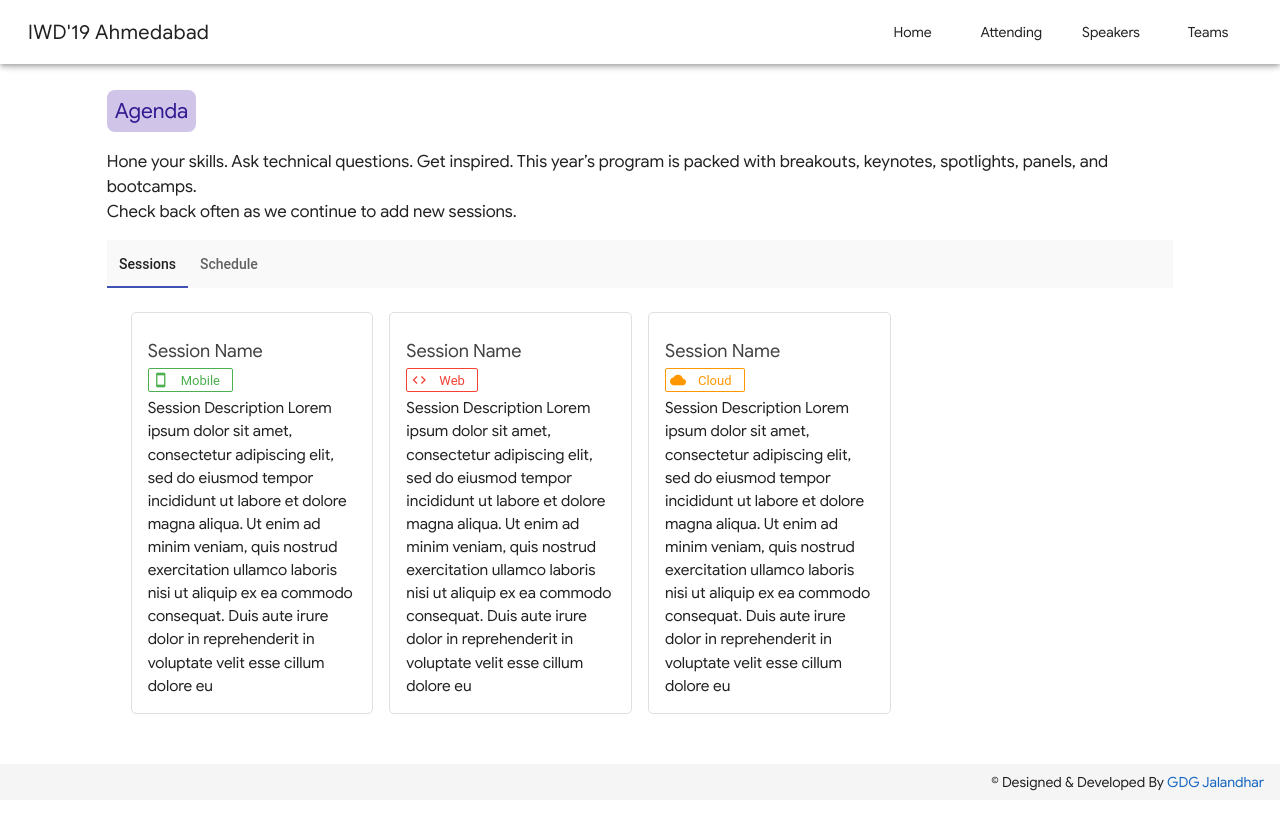
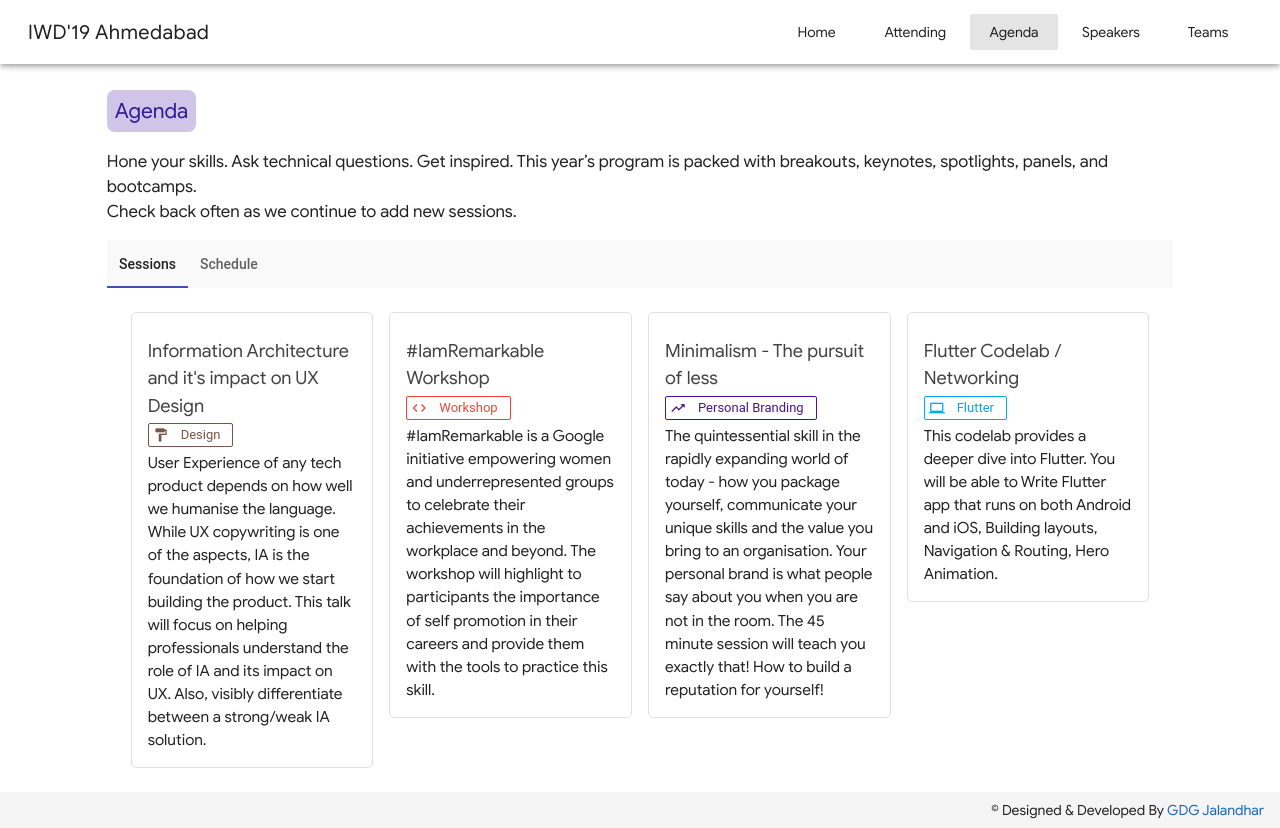
Before and after one commit to GDGAhmedabad/iwd-wtmahm, a Vue app: page /agenda in a window 1280 px wide. Before the commit the page ends 800 px from the top, so only its background shows below. Built offline with nearby package versions, Linux system fonts and the light colour scheme; a small style sheet from the web is missing.

Commit message:
Added AGENDA page and published Sessions, Schedule - Added new Agneda page - Added details about sessions and schedule

```diff
--- a/src/App.vue
+++ b/src/App.vue
@@ -97,13 +97,12 @@ export default {
       items: [
             { title: 'Home', icon: 'dashboard', route:"/home" },
             { title: 'Attending', icon: 'rounded_corner', route:"/attending" },
-            // { title: 'Agenda', icon: 'toc', route:"/agenda" },
+            { title: 'Agenda', icon: 'toc', route:"/agenda" },
             { title: 'Speakers', icon: 'group', route:"/speakers" },
             { title: 'Teams', icon: 'person', route:"/team" }
         ],
     }),
     methods:{
     }
-
 }
 </script>
--- a/src/assets/data/schedule.json
+++ b/src/assets/data/schedule.json
@@ -1,50 +1,80 @@
 [
     {
-        "startTime":"09.00 AM",
+        "startTime":"09:00 AM",
         "topic":"Registration",
         "tag":"",
-        "des":"Lorem ipsum dolor sit amet consectetur, adipisicing elit. Magnam, aliquam! Fugiat, voluptate neque maxime, recusandae suscipit perspiciatis "
+        "des":"Register yourself and confirm your participation on the Help-desks."
     },
     {
-        "startTime":"10.00 AM",
+        "startTime":"09:30 AM",
         "topic":"Welcome Keynote",
         "tag":"",
-        "des":"Lorem ipsum dolor sit amet consectetur, adipisicing elit. Magnam, aliquam! Fugiat, voluptate neque maxime, recusandae suscipit perspiciatis "
+        "des":"Brief intro about the organization, event, agenda, etc."
     },
     {
-        "startTime":"10.15 AM",
-        "topic":"Session 1",
-        "tag":"Mobile",
-        "des":"Lorem ipsum dolor sit amet consectetur, adipisicing elit. Magnam, aliquam! Fugiat, voluptate neque maxime, recusandae suscipit perspiciatis "
+        "startTime":"09:45 AM",
+        "topic":"Information Architecture and it's impact on UX Design",
+        "tag":"Design",
+        "des":"User Experience of any tech product depends on how well we humanise the language."
     },
     {
-        "startTime":"11.00 AM",
-        "topic":"Session 2",
-        "tag":"Web",
-        "des":"Lorem ipsum dolor sit amet consectetur, adipisicing elit. Magnam, aliquam! Fugiat, voluptate neque maxime, recusandae suscipit perspiciatis "
+        "startTime":"10:25 AM",
+        "topic":"Product showcase - ParkiN",
+        "tag":"Product Demo",
+        "des":""
     },
     {
-        "startTime":"12.00 PM",
-        "topic":"Session 3",
-        "tag":"Web",
-        "des":"Lorem ipsum dolor sit amet consectetur, adipisicing elit. Magnam, aliquam! Fugiat, voluptate neque maxime, recusandae suscipit perspiciatis "
+        "startTime":"10:35 AM",
+        "topic":"#IamRemarkable Workshop",
+        "tag":"Workshop",
+        "des":"#IamRemarkable is a Google initiative empowering women and underrepresented groups to celebrate their achievements in the workplace and beyond."
     },
     {
-        "startTime":"01.00 PM",
-        "topic":"Session 4",
-        "tag":"Cloud",
-        "des":"Lorem ipsum dolor sit amet consectetur, adipisicing elit. Magnam, aliquam! Fugiat, voluptate neque maxime, recusandae suscipit perspiciatis "
+        "startTime":"11:45 AM",
+        "topic":"Product showcase - Firecamp",
+        "tag":"Product Demo",
+        "des":""
     },
     {
-        "startTime":"03.00 PM",
-        "topic":"Session 5",
-        "tag":"Cloud",
-        "des":"Lorem ipsum dolor sit amet consectetur, adipisicing elit. Magnam, aliquam! Fugiat, voluptate neque maxime, recusandae suscipit perspiciatis "
+        "startTime":"11:55 AM",
+        "topic":"Minimalism - The pursuit of less",
+        "tag":"Personal Branding",
+        "des":"The quintessential skill in the rapidly expanding world of today - how you package yourself, communicate your unique skills and the value you bring to an organisation."
     },
     {
-        "startTime":"04.00 PM",
-        "topic":"Session 6",
-        "tag":"Web",
-        "des":"Lorem ipsum dolor sit amet consectetur, adipisicing elit. Magnam, aliquam! Fugiat, voluptate neque maxime, recusandae suscipit perspiciatis "
+        "startTime":"12:35 AM",
+        "topic":"Surprise session",
+        "tag":"",
+        "des":""
+    },
+    {
+        "startTime":"12:50 AM",
+        "topic":"Women-O-Sphere Activitty",
+        "tag":"Fun",
+        "des":"Let's enjoy a bit before taking delicious lunch."
+    },
+    {
+        "startTime":"01:00 AM",
+        "topic":"Lunch",
+        "tag":"",
+        "des":"Increase the energy level again to enjoy the upcoming awesome workshops."
+    },
+    {
+        "startTime":"01:45 AM",
+        "topic":"Product showcase - S.E.T.U",
+        "tag":"Product Demo",
+        "des":""
+    },
+    {
+        "startTime":"02:00 AM",
+        "topic":"Flutter Codelab / Networking",
+        "tag":"Flutter",
+        "des":"This codelab provides a deeper dive into Flutter."
+    },
+    {
+        "startTime":"04:00 AM",
+        "topic":"Thanks note and Good bye!",
+        "tag":"",
+        "des":""
     }
 ]
--- a/src/assets/data/sessions.json
+++ b/src/assets/data/sessions.json
@@ -1,17 +1,22 @@
 [
     {
-        "title":"Session Name",
-        "des":"Session Description Lorem ipsum dolor sit amet, consectetur adipiscing elit, sed do eiusmod tempor incididunt ut labore et dolore magna aliqua. Ut enim ad minim veniam, quis nostrud exercitation ullamco laboris nisi ut aliquip ex ea commodo consequat. Duis aute irure dolor in reprehenderit in voluptate velit esse cillum dolore eu",
-        "track":"Mobile"
+        "title":"Information Architecture and it's impact on UX Design",
+        "des":"User Experience of any tech product depends on how well we humanise the language. While UX copywriting is one of the aspects, IA is the foundation of how we start building the product. This talk will focus on helping professionals understand the role of IA and its impact on UX. Also, visibly differentiate between a strong/weak IA solution.",
+        "track":"Design"
     },
     {
-        "title":"Session Name",
-        "des":"Session Description Lorem ipsum dolor sit amet, consectetur adipiscing elit, sed do eiusmod tempor incididunt ut labore et dolore magna aliqua. Ut enim ad minim veniam, quis nostrud exercitation ullamco laboris nisi ut aliquip ex ea commodo consequat. Duis aute irure dolor in reprehenderit in voluptate velit esse cillum dolore eu",
-        "track":"Web"
+        "title":"#IamRemarkable Workshop",
+        "des":"#IamRemarkable is a Google initiative empowering women and underrepresented groups to celebrate their achievements in the workplace and beyond. The workshop will highlight to participants the importance of self promotion in their careers and provide them with the tools to practice this skill.",
+        "track":"Workshop"
     },
     {
-        "title":"Session Name",
-        "des":"Session Description Lorem ipsum dolor sit amet, consectetur adipiscing elit, sed do eiusmod tempor incididunt ut labore et dolore magna aliqua. Ut enim ad minim veniam, quis nostrud exercitation ullamco laboris nisi ut aliquip ex ea commodo consequat. Duis aute irure dolor in reprehenderit in voluptate velit esse cillum dolore eu",
-        "track":"Cloud"
+        "title":"Minimalism - The pursuit of less",
+        "des":"The quintessential skill in the rapidly expanding world of today - how you package yourself, communicate your unique skills and the value you bring to an organisation. Your personal brand is what people say about you when you are not in the room. The 45 minute session will teach you exactly that! How to build a reputation for yourself!",
+        "track":"Personal Branding"
+    },
+    {
+        "title":"Flutter Codelab / Networking",
+        "des":"This codelab provides a deeper dive into Flutter. You will be able to Write Flutter app that runs on both Android and iOS, Building layouts, Navigation & Routing, Hero Animation.",
+        "track":"Flutter"
     }
 ]
--- a/src/components/bottom-footer.vue
+++ b/src/components/bottom-footer.vue
@@ -30,7 +30,6 @@
         <v-icon>rounded_corner</v-icon>
       </v-btn>
 
-      <!--
       <v-btn
         color="#263238"
         flat
@@ -41,7 +40,6 @@
         <span>Agenda</span>
         <v-icon>toc</v-icon>
       </v-btn>
-      -->
 
       <v-btn
         color="#263238"
--- a/src/views/agenda.vue
+++ b/src/views/agenda.vue
@@ -136,13 +136,13 @@ export default {
     },
     methods:{
         showColor(tag){
-            if(tag == "Web"){
+            if(tag == "Workshop"){
                 return "red"
             }
-            else if(tag == "Mobile"){
+            else if(tag == "Product Demo"){
                 return "green"
             }
-            else if(tag == "Self-Branding"){
+            else if(tag == "Personal Branding"){
                 return "#4a148c"
             }
             else if(tag == "Fun"){
@@ -151,15 +151,21 @@ export default {
             else if(tag == "Cloud"){
                 return "orange"
             }
+            else if(tag == "Design"){
+                return "brown"
+            }
+            else if(tag == "Flutter"){
+                return "#03a9f4"
+            }
         },
         showIcon(tag){
-            if(tag == "Web"){
+            if(tag == "Workshop"){
                 return "code"
             }
-            else if(tag == "Mobile"){
+            else if(tag == "Product Demo"){
                 return "stay_primary_portrait"
             }
-            else if(tag == "Self-Branding"){
+            else if(tag == "Personal Branding"){
                 return "trending_up"
             }
             else if(tag == "Fun"){
@@ -168,6 +174,12 @@ export default {
             else if(tag == "Cloud"){
                 return "cloud"
             }
+            else if(tag == "Design"){
+                return "format_paint"
+            }
+            else if(tag == "Flutter"){
+                return "laptop"
+            }
         }
     },
     mounted(){
```
